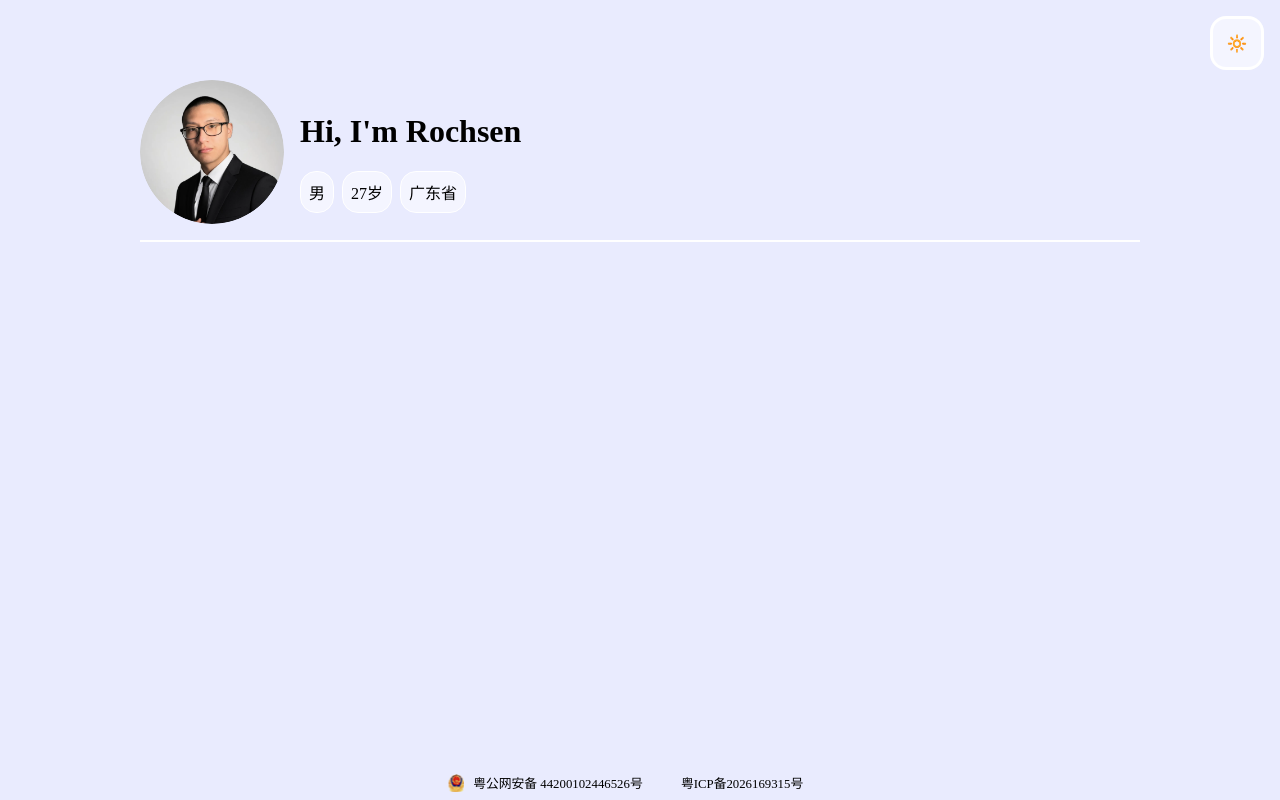
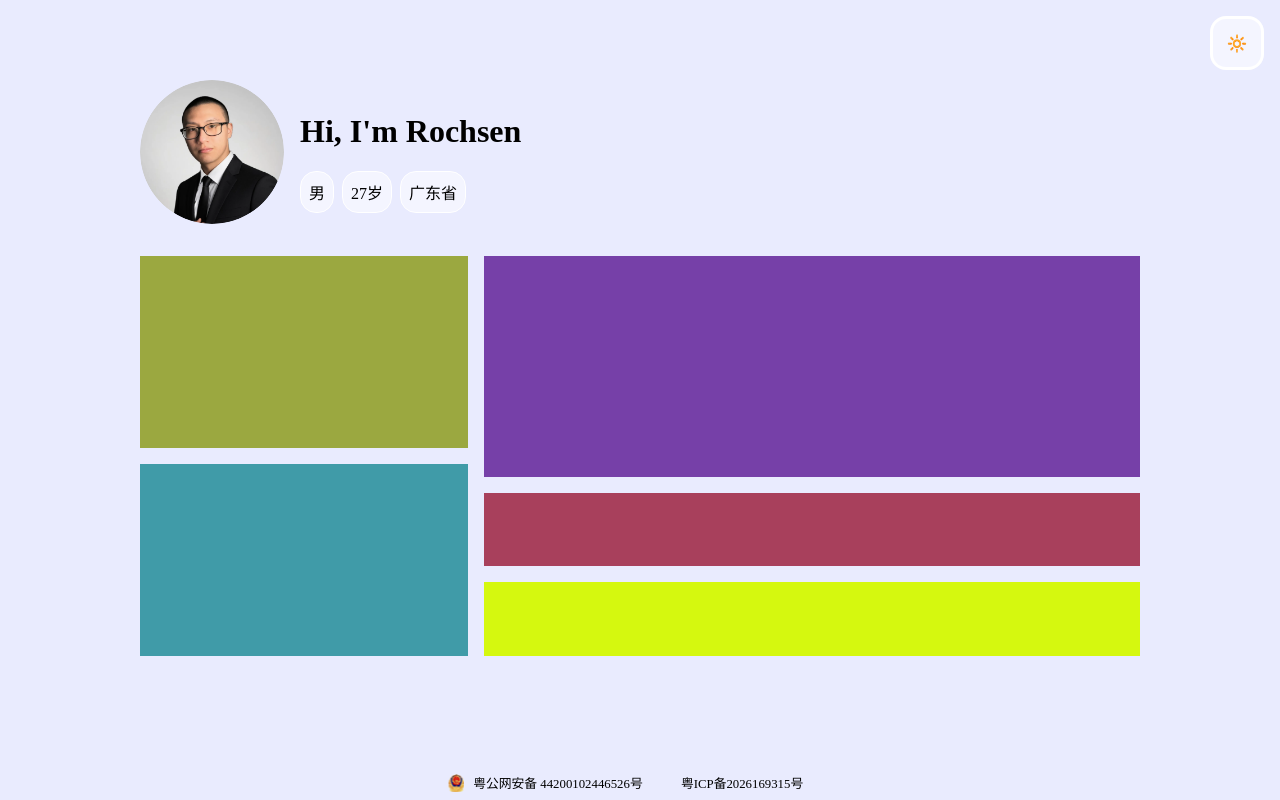
Before and after one commit to Rochsen/rochsen-homepage, a Vue app: page / in a window 1280 px wide. Built offline with nearby package versions, Linux system fonts and the light colour scheme.

Commit message:
refactor: 移除 MainCard.css 样式文件，调整 Center.vue 样式

```diff
--- a/src/views/Center.vue
+++ b/src/views/Center.vue
@@ -18,11 +18,57 @@ import { ConfigData } from '@/data/config'
 
 <style>
 .center {
-  background: var(--card-background);
-  border: 1px solid var(--card-border-color);
-  margin: 1rem auto;
     display: grid;
-  grid-template-columns: 1fr 1fr;
+    grid-template-columns: 1fr 2fr;
+    gap: 1rem;
+    height: 50vh;
+    width: 100%;
+    margin-top: 2rem;
+}
+
+/* 左半边 */
+.left-part {
+    display: grid;
+    grid-auto-flow: column;
+    grid-template-rows: 1fr 1fr;
     gap: 1rem;
 }
+
+.sort-plan {
+    background: #9ba840;
+    height: 100%;
+    width: 100%;
+}
+
+.time-block {
+    background: #409ba8;
+    height: 100%;
+    width: 100%;
+}
+
+/* 右半边 */
+.right-part {
+    display: grid;
+    grid-auto-flow: column;
+    grid-template-rows: 3fr 1fr 1fr;
+    gap: 1rem;
+}
+
+.simple-desc {
+    background: #7640a8;
+    height: 100%;
+    width: 100%;
+}
+
+.typewriter-block {
+    background: #a8405c;
+    height: 100%;
+    width: 100%;
+}
+
+.contact-block {
+    background: #d5f80f;
+    height: 100%;
+    width: 100%;
+}
 </style>
--- a/src/views/MainCard.vue
+++ b/src/views/MainCard.vue
@@ -11,7 +11,3 @@ import Header from './Header.vue'
 import Center from './Center.vue'
 import Footer from './Footer.vue'
 </script>
-
-<style>
-@import url(../styles/MainCard.css);
-</style>
```
Also changed, not shown: src/styles/MainCard.css (deleted). Lines whose indentation alone changed are shown as unchanged.
